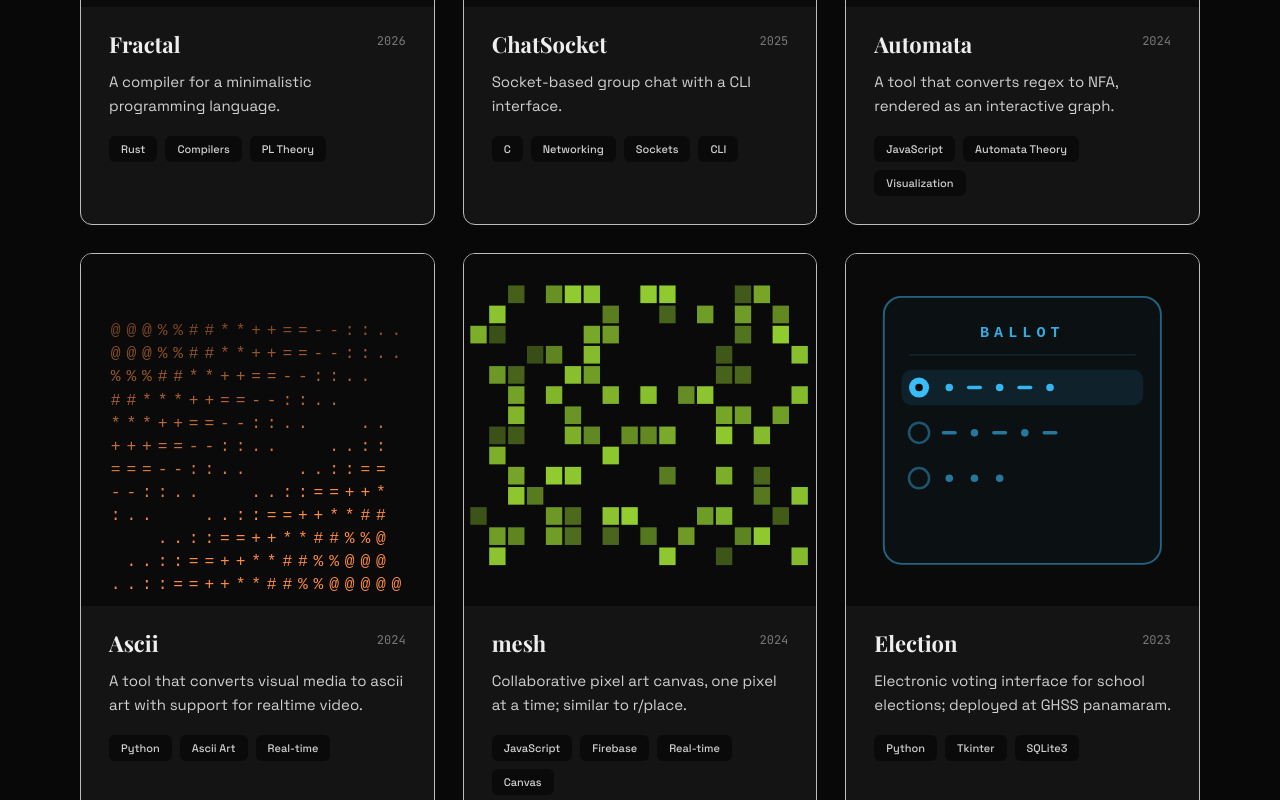
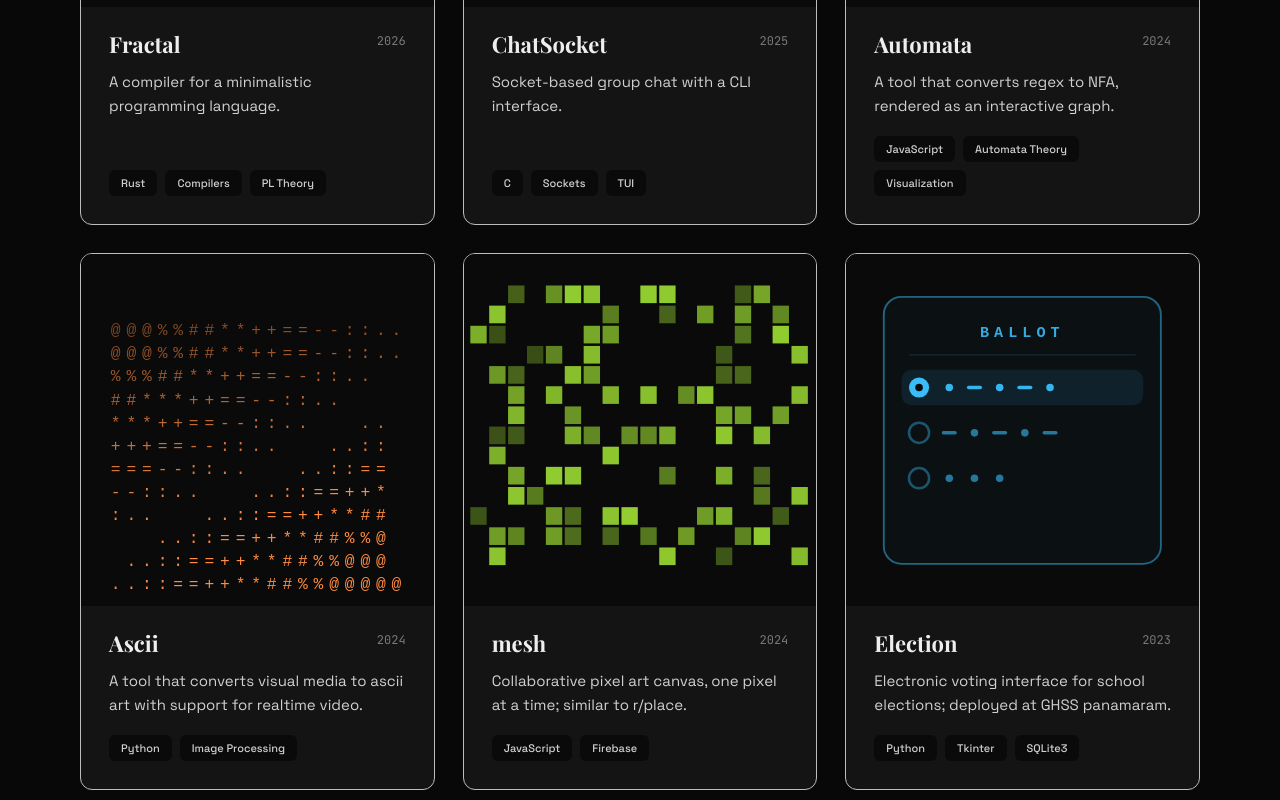
Before and after one commit to Pixelrick420/Home, a React (Vite) app: page / in a window 1280 px wide. Shown: the part 1440-2240 px from the top of the page. Built offline with nearby package versions, Linux system fonts and the light colour scheme; a web font is replaced by a local one.

Commit message:
layout fixes

```diff
--- a/src/components/ProjectCard.tsx
+++ b/src/components/ProjectCard.tsx
@@ -1271,6 +1271,9 @@ export default function ProjectCard({
         borderRadius: radius.card,
         overflow: "hidden",
         cursor: "pointer",
+        display: "flex",
+        flexDirection: "column",
+        height: "100%",
       }}
     >
       <div
@@ -1279,6 +1282,7 @@ export default function ProjectCard({
           width: "100%",
           paddingBottom: "100%",
           overflow: "hidden",
+          flexShrink: 0,
         }}
       >
         <div style={{ position: "absolute", inset: 0 }}>
@@ -1327,7 +1331,14 @@ export default function ProjectCard({
         </div>
       </div>
 
-      <div style={{ padding: "24px 28px 28px" }}>
+      <div
+        style={{
+          padding: "24px 28px 28px",
+          display: "flex",
+          flexDirection: "column",
+          flexGrow: 1,
+        }}
+      >
         <div
           style={{
             display: "flex",
@@ -1378,7 +1389,12 @@ export default function ProjectCard({
 
         <div
           className="project-tags"
-          style={{ display: "flex", flexWrap: "wrap", gap: spacing.sm }}
+          style={{
+            display: "flex",
+            flexWrap: "wrap",
+            gap: spacing.sm,
+            marginTop: "auto",
+          }}
         >
           {project.tags.map((tag) => (
             <span
--- a/src/components/Skills.tsx
+++ b/src/components/Skills.tsx
@@ -72,7 +72,7 @@ export default function Skills() {
           style={{
             display: "grid",
             gridTemplateColumns:
-              "repeat(auto-fill, minmax(clamp(120px, 4vw, 240px), 1fr))",
+              "repeat(auto-fill, minmax(clamp(160px, 25vw, 360px), 1fr))",
             gap: spacing.lgPlus,
           }}
         >
--- a/src/data/projects.ts
+++ b/src/data/projects.ts
@@ -19,7 +19,7 @@ export const projects: Project[] = [
     id: "chatsocket",
     title: "ChatSocket",
     description: "Socket-based group chat with a CLI interface.",
-    tags: ["C", "Networking", "Sockets", "CLI"],
+    tags: ["C", "Sockets", "TUI"],
     github: "https://github.com/Pixelrick420/ChatSocket",
     year: "2025",
     what: "ChatSocket is a multi-room chat application written in C. It runs on macOS and Linux. It includes a TLS server, a command-line client, and a full-screen terminal client.",
@@ -48,7 +48,7 @@ export const projects: Project[] = [
     title: "Ascii",
     description:
       "A tool that converts visual media to ascii art with support for realtime video.",
-    tags: ["Python", "Ascii Art", "Real-time"],
+    tags: ["Python", "Image Processing"],
     github: "https://github.com/Pixelrick420/Ascii",
     year: "2024",
     what: "Ascii converts images, videos, and live camera feeds into ASCII art. It renders the result in the terminal with full color using ANSI escape sequences.",
@@ -62,7 +62,7 @@ export const projects: Project[] = [
     title: "mesh",
     description:
       "Collaborative pixel art canvas, one pixel at a time; similar to r/place.",
-    tags: ["JavaScript", "Firebase", "Real-time", "Canvas"],
+    tags: ["JavaScript", "Firebase"],
     github: "https://github.com/Pixelrick420/mesh",
     year: "2024",
     what: "Mesh is a collaborative pixel-art canvas inspired by r/place. Users place one pixel at a time on a shared canvas and watch changes appear in real time.",
@@ -91,7 +91,7 @@ export const projects: Project[] = [
     title: "Handwritten Digits",
     description:
       "Neural net built from scratch for handwritten digit recognition on MNIST.",
-    tags: ["Python", "NumPy", "Neural Networks", "MNIST"],
+    tags: ["Python", "NumPy", "Neural Networks"],
     github: "https://github.com/Pixelrick420/Handwritten-Digits",
     year: "2025",
     what: "Handwritten Digits is a neural network that recognizes handwritten digits. It is trained on the MNIST dataset. A small GUI lets you draw a digit and watch the model predict it in real time.",
@@ -104,7 +104,7 @@ export const projects: Project[] = [
     id: "below-c-level",
     title: "Below-C-Level",
     description: "A VS Code extension that makes sure you never code again.",
-    tags: ["TypeScript", "VS Code", "Extension"],
+    tags: ["TypeScript", "VS Code", "Yeoman"],
     github: "https://github.com/Pixelrick420/Below-C-Level",
     year: "2025",
     what: "Below C Level is a VS Code extension built for a 'useless projects' hackathon. It adds absurd tools to the editor, like a snake game that eats your code and a renamer that turns variables into Shakespearean insults. It was built by a team of two.",
@@ -132,7 +132,7 @@ export const projects: Project[] = [
     title: "Asteroids",
     description:
       "The classic game of asteroids, running on my custom 2d graphics engine.",
-    tags: ["Game", "C++", "2d graphics"],
+    tags: ["C++", "2d graphics"],
     github: "https://github.com/Pixelrick420/Asteroids",
     year: "2024",
     what: "Asteroids is the classic arcade game, rebuilt in C++ with SDL2. You fly a ship, rotate and thrust, and shoot asteroids that split into smaller ones as you destroy them.",
@@ -174,7 +174,7 @@ export const projects: Project[] = [
     id: "shell",
     title: "Shell",
     description: "A lightweight Unix-like shell built in pure Python.",
-    tags: ["Python", "Shell", "CLI", "Systems"],
+    tags: ["Python", "Shell", "Systems"],
     github: "https://github.com/Pixelrick420/Shell",
     year: "2024",
     what: "Shell is a lightweight Unix-like shell written in pure Python. It supports built-in commands, tab completion, command history, and I/O redirection.",
@@ -188,7 +188,7 @@ export const projects: Project[] = [
     title: "Tetris",
     description:
       "Simple implementation of tetris running in the windows console.",
-    tags: ["Game", "Terminal", "C++"],
+    tags: ["Game", "WinAPI", "C++"],
     github: "https://github.com/Pixelrick420/Tetris",
     year: "2023",
     what: "Tetris is a port of the classic puzzle game that runs in the Windows console. It includes a level-select menu, a next-piece preview, and retro ASCII graphics.",
@@ -203,7 +203,7 @@ export const projects: Project[] = [
     title: "Leaderboard",
     description:
       "A real-time leaderboard tracking team scores and rankings live during a tech event",
-    tags: ["TypeScript", "React", "Real-time"],
+    tags: ["TypeScript", "React", "Firebase"],
     github: "https://github.com/Pixelrick420/Leaderboard",
     year: "2026",
     what: "Leaderboard is a real-time scoreboard built for HackQuest, a live tech event. It tracks team scores and rankings as the event runs.",
--- a/src/data/skills.ts
+++ b/src/data/skills.ts
@@ -7,16 +7,11 @@ export const skills: SkillGroup[] = [
   },
   {
     category: "Web",
-    items: [
-      "React",
-      "Sveltekit",
-      "Node.js",
-      "Tailwind",
-    ],
+    items: ["React", "Sveltekit", "Node.js", "Tailwind"],
   },
   {
     category: "Databases",
-    items: ["PostgreSQL", "Firestore", "Oracle Vector DB"],
+    items: ["PostgreSQL", "Firestore", "Oracle AI DB"],
   },
   {
     category: "DevOps",
```
